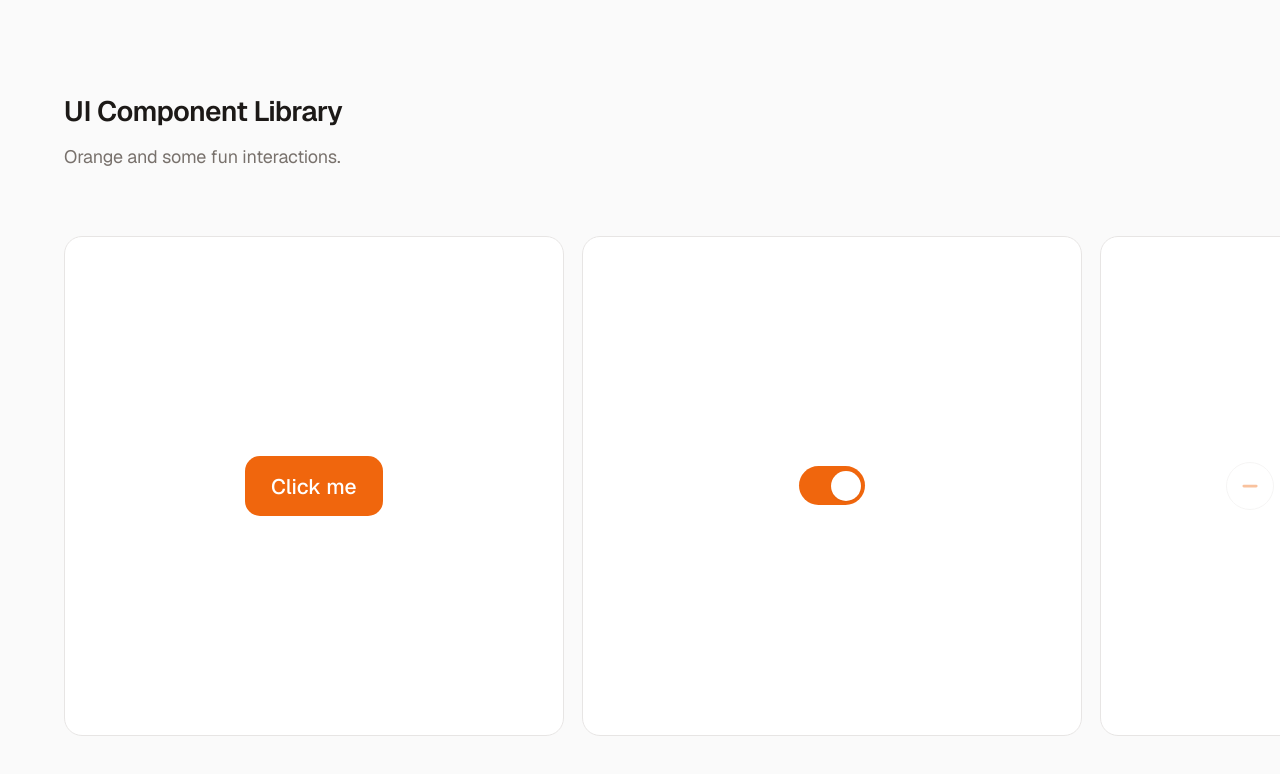
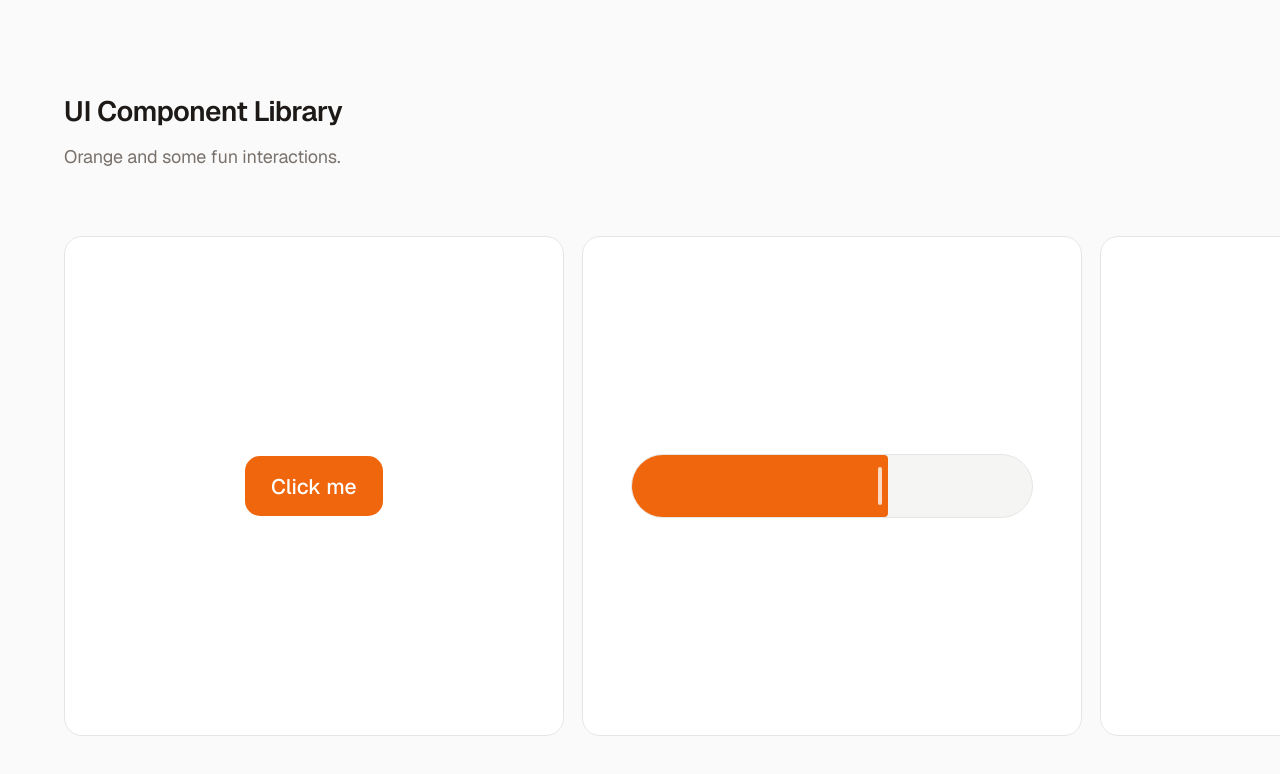
Before and after one commit to deepp2905/ui-library, a Next.js app: page / in a window 1280 px wide. Shown: the top 774 px of the page. Built offline with nearby package versions, Linux system fonts and the light colour scheme.

Commit message:
slider fix

```diff
--- a/src/app/page.tsx
+++ b/src/app/page.tsx
@@ -31,7 +31,7 @@ function Tile({
 function Showcase() {
   const [on, setOn] = useState(true);
   const [agree, setAgree] = useState(false);
-  const [volume, setVolume] = useState(60);
+  const [volume, setVolume] = useState(64);
   const gridRef = useRef<HTMLDivElement>(null);
 
   useEffect(() => {
@@ -62,17 +62,11 @@ function Showcase() {
         </p>
       </header>
 
+
+
       <div className={styles.grid} ref={gridRef}>
         <Tile>
           <Button confetti>Click me</Button>
-        </Tile>
-
-        <Tile>
-          <Switch checked={on} onChange={setOn} aria-label="Toggle" />
-        </Tile>
-
-        <Tile>
-          <Counter initial={0} min={0} max={50} />
         </Tile>
 
         <Tile stretch>
@@ -80,10 +74,15 @@ function Showcase() {
         </Tile>
 
         <Tile>
+          <Switch checked={on} onChange={setOn} aria-label="Toggle" />
+        </Tile>
+
+
+        <Tile>
           <Checkbox
             checked={agree}
             onChange={setAgree}
-            label="I agree to the terms"
+            label="Checkbox"
           />
         </Tile>
 
--- a/src/components/Slider.module.css
+++ b/src/components/Slider.module.css
@@ -106,40 +106,24 @@
   top: 12px;
   bottom: 12px;
   width: 4px;
-  /* Anchor pill's right edge `--edge-pad` (default 6px) in from the
-     fill's right edge. Clamp so the pill stays at least the same
-     distance inside the track on the left when the fill goes to 0. */
-  left: max(
-    var(--edge-pad, 6px),
-    calc(var(--pct) - var(--edge-pad, 6px) - 4px)
-  );
+  /* Anchor pill's right edge 6px in from the fill's right edge.
+     Clamp so the pill stays at least 6px inside the track on the left
+     when the fill goes to 0. */
+  left: max(6px, calc(var(--pct) - 6px - 4px));
   border-radius: var(--c-radius-pill);
   background: #fff;
   pointer-events: none;
-  opacity: var(--rest-opacity, 0.75);
-  transform: scaleY(var(--edge-fade, 1));
   transform-origin: center;
-  transition:
-    opacity 0.6s ease-out,
-    transform var(--motion-fast) var(--ease-out);
   z-index: 2;
 }
 
-/* Resting (hover) state: 75% normally, 100% in the outer 10% bands. */
-.track:hover .thumb {
-  background: #fff;
-  opacity: var(--rest-opacity, 0.75);
-}
-
-/* Dragging: white crossfading to tick gray near the edges; 100%
-   opacity throughout. */
+/* Dragging: white crossfading to tick gray in the edge zone. */
 .track:has(.range:active) .thumb {
   background: color-mix(
     in srgb,
     var(--color-border-strong, var(--color-border)) var(--edge-mix, 0%),
     #fff
   );
-  opacity: var(--active-opacity, 1);
 }
 
 .track:hover .ticks {
--- a/src/components/Slider.tsx
+++ b/src/components/Slider.tsx
@@ -1,7 +1,9 @@
 'use client';
 
 import { useId, useRef, useState } from 'react';
+import { motion } from 'framer-motion';
 import { cn } from '@/lib/cn';
+import { springSnappy } from '@/lib/motion';
 import styles from './Slider.module.css';
 
 export interface SliderProps {
@@ -30,7 +32,7 @@ export function Slider({
   onChange,
   min = 0,
   max = 100,
-  step = 1,
+  step = 0.01,
   label,
   showValue = false,
   disabled = false,
@@ -38,6 +40,7 @@ export function Slider({
 }: SliderProps) {
   const id = useId();
   const pct = ((value - min) / (max - min)) * 100;
+  const inEdgeZone = pct <= 7 || pct >= 95;
 
   /* Brief ease-in when the user clicks the track without dragging.
      `animating` is set true on pointerdown and cleared on the first
@@ -82,47 +85,10 @@ export function Slider({
         style={
           {
             '--pct': `${pct}%`,
-            /* Fade thumb height at the edges: full size between 10–90%,
-               25% at 0 or 100, linearly interpolated in the outer 10%
-               bands on each side. */
-            '--edge-fade':
-              pct <= 10
-                ? 0.25 + (pct / 10) * 0.75
-                : pct >= 90
-                  ? 0.25 + ((100 - pct) / 10) * 0.75
-                  : 1,
-            /* Padding from the fill edge: 6px in the middle, expanding
-               to 8px at the extremes so the shrunk pill sits further
-               from the rounded cap. */
-            '--edge-pad':
-              pct <= 10
-                ? `${8 - (pct / 10) * 2}px`
-                : pct >= 90
-                  ? `${8 - ((100 - pct) / 10) * 2}px`
-                  : '6px',
-            /* 0 in the middle (pure thumb color), 1 at the very edge
-               (fully blended toward gray). Used to crossfade the
-               dragging-white thumb back to the tick gray near 0/100. */
-            '--edge-mix':
-              pct <= 10
-                ? `${(1 - pct / 10) * 100}%`
-                : pct >= 90
-                  ? `${(1 - (100 - pct) / 10) * 100}%`
-                  : '0%',
-            /* Fade opacity to 50% in the outer 10% bands so the shrunk
-               pill quietly recedes near the edges. */
-            '--rest-opacity':
-              pct <= 10
-                ? 0.5 + (pct / 10) * 0.25
-                : pct >= 90
-                  ? 0.5 + ((100 - pct) / 10) * 0.25
-                  : 0.75,
-            '--active-opacity':
-              pct <= 10
-                ? 0.5 + (pct / 10) * 0.5
-                : pct >= 90
-                  ? 0.5 + ((100 - pct) / 10) * 0.5
-                  : 1,
+            /* 0 in the middle (pure thumb color), 1 in the edge zone.
+               Used to crossfade the dragging-white thumb to the tick
+               gray. Binary — the motion spring handles the smoothing. */
+            '--edge-mix': inEdgeZone ? '100%' : '0%',
           } as React.CSSProperties
         }
       >
@@ -154,7 +120,15 @@ export function Slider({
             />
           ))}
         </div>
-        <div className={styles.thumb} aria-hidden />
+        <motion.div
+          className={styles.thumb}
+          aria-hidden
+          animate={{
+            scaleY: inEdgeZone ? 0.25 : 1,
+            opacity: inEdgeZone ? 0.5 : 0.75,
+          }}
+          transition={springSnappy}
+        />
         <input
           id={id}
           type="range"
```
